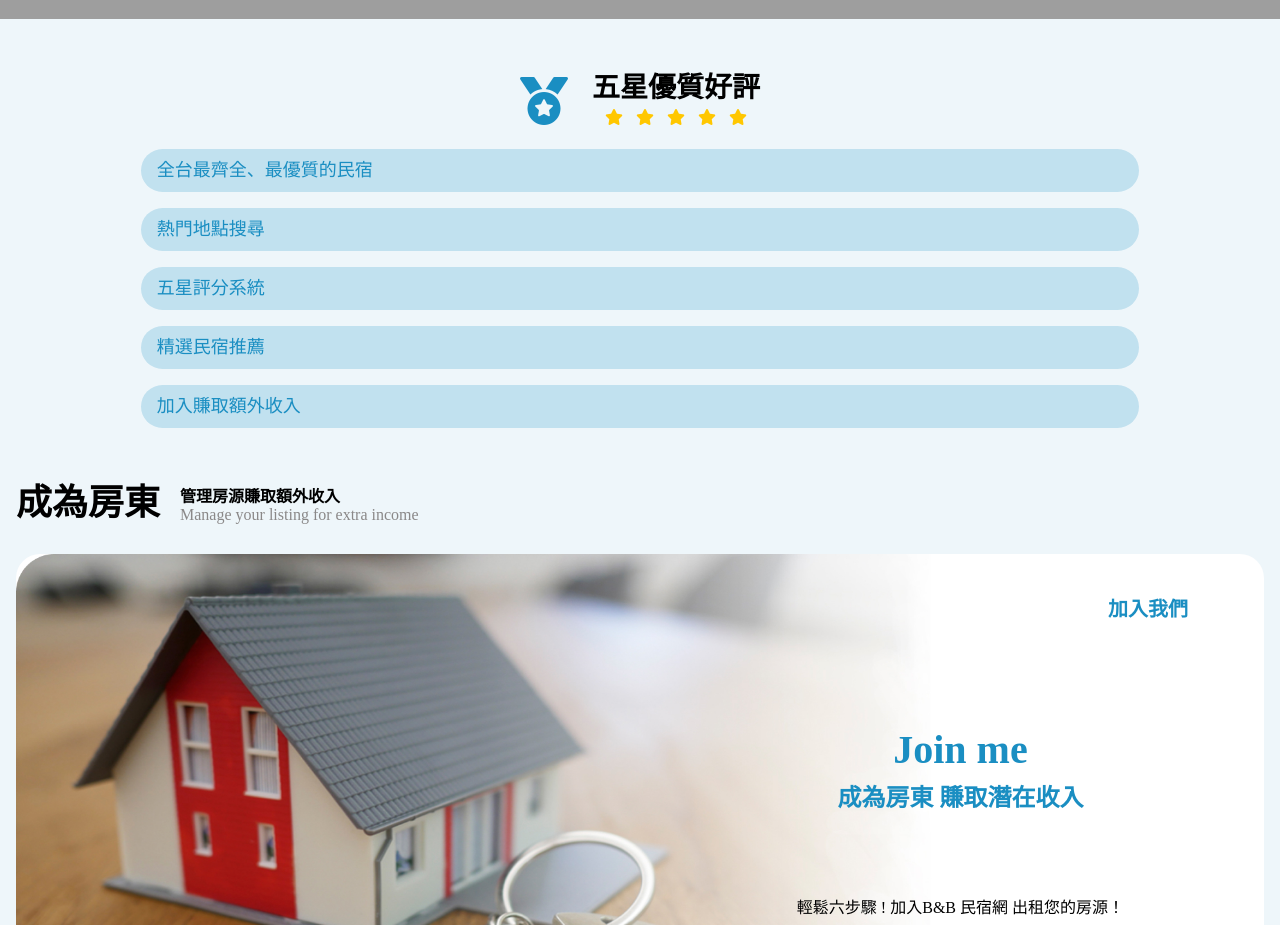
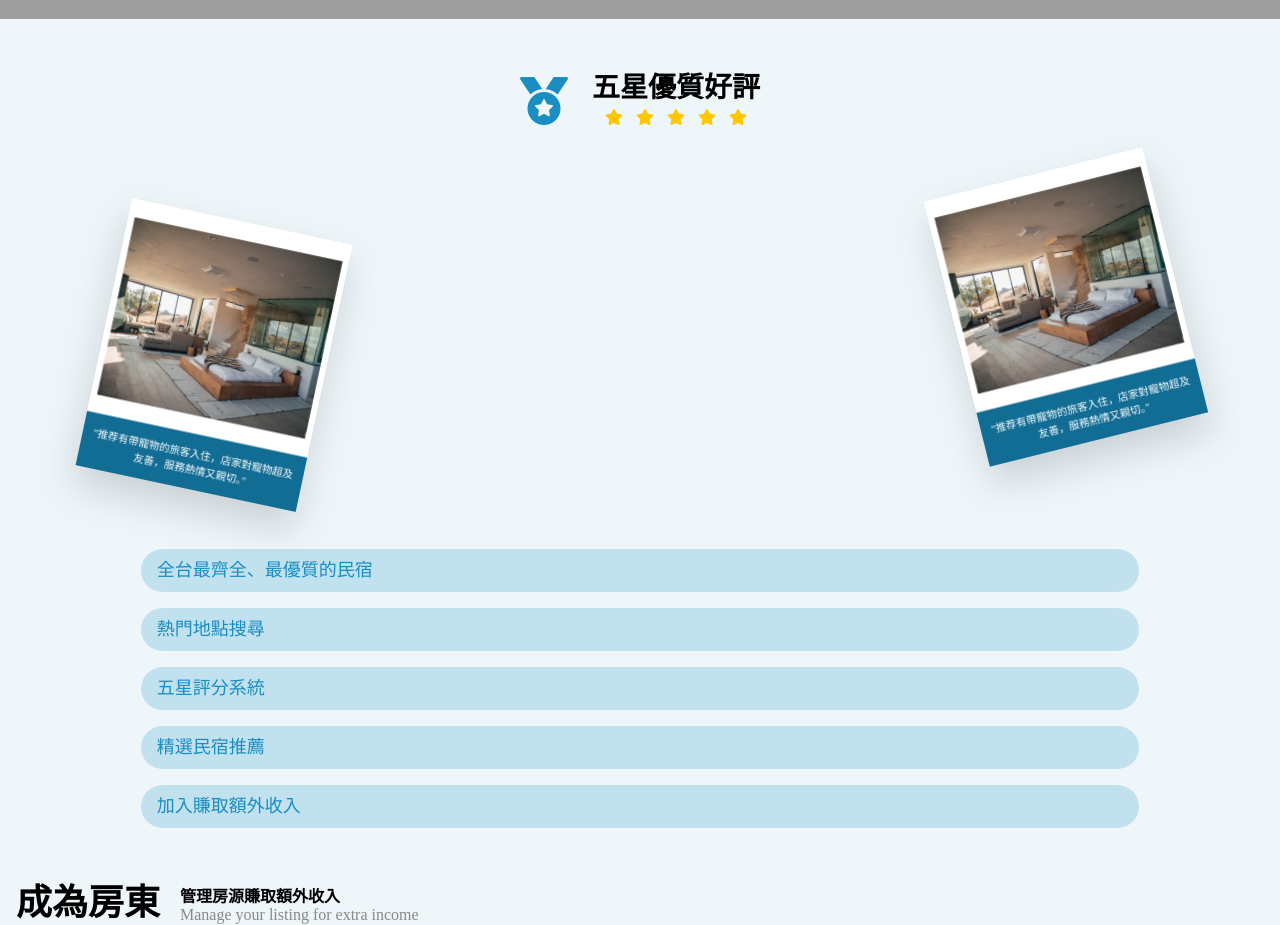
Before and after one commit to susu3131/Side-project2-b-b, a plain HTML site: page index.html in a window 1280 px wide. Shown: the part 780-1705 px from the top of the page. Drawn offline with Linux system fonts and the light colour scheme; grey boxes are pictures that could not be loaded.

Commit message:
Update 2022-11-26T11:55:26.995Z

```diff
--- a/index.html
+++ b/index.html
@@ -84,8 +84,9 @@
 </div>
 
 <div class="container ">
-<!-- 五星優質好評 -->
+  <!-- 五星優質好評 -->
   <div class="flex items-end justify-center mt-12">
+
     <i class="fa-solid fa-medal text-48 text-primary"></i>
     <div class="box ml-6">
       <h3 class=" font-bold text-28">五星優質好評</h3>
@@ -95,6 +96,24 @@
         <i class="fa-solid fa-star"></i>
         <i class="fa-solid fa-star"></i>
         <i class="fa-solid fa-star"></i>
+      </div>
+    </div>
+  </div>
+  <div class="relative h-96 mb-10">
+    <div class="card drop-shadow-2xl rounded-3xl scale-75 absolute -rotate-[14deg] right-12 w-[300px]">
+      <div class="bg-white px-2 py-6">
+        <img src="./assets/images/bnb.jpg" alt="">
+      </div>
+      <div class="bg-dark-blue px-2 py-4">
+        <p class="text-white text-14">”推荐有帶寵物的旅客入住，店家對寵物超及友善，服務熱情又親切。”</p>
+      </div>
+    </div>
+    <div class="card drop-shadow-2xl rounded-3xl scale-75 absolute left-12 top-12 rotate-[12deg]  w-[300px]">
+      <div class="bg-white px-2 py-6">
+        <img src="./assets/images/bnb.jpg" alt="">
+      </div>
+      <div class="bg-dark-blue px-2 py-4">
+        <p class="text-white text-14">”推荐有帶寵物的旅客入住，店家對寵物超及友善，服務熱情又親切。”</p>
       </div>
     </div>
   </div>
```
Also changed, not shown: assets/style/all.css.
